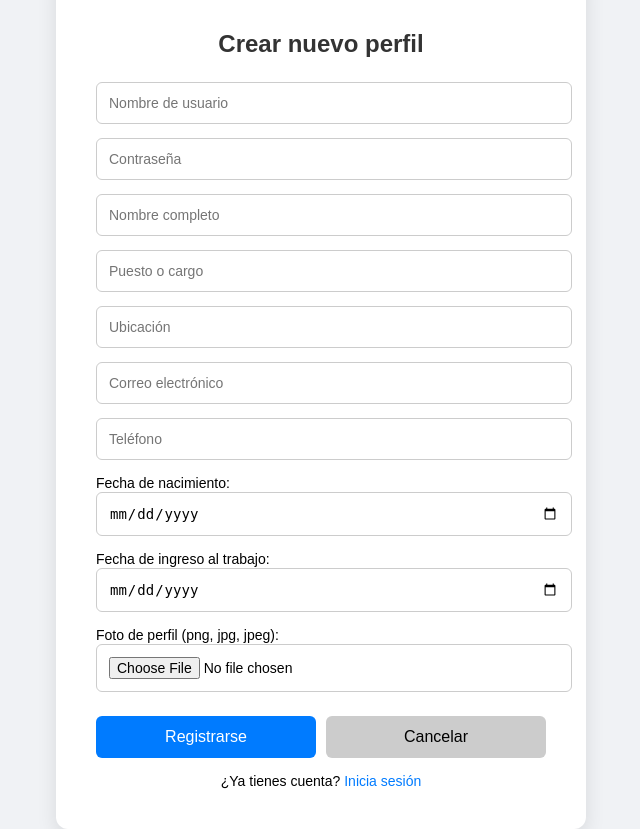
After one commit to Yukhio/landing_page, a Flask app: page /registro in a window 1280 px wide. The commit adds this page. Shown: the whole page, without its empty margins (319-959 px from the left). Run offline with Flask 3, Linux system fonts and the light colour scheme.

Commit message:
add(usuarios): Se implementó el manejo de usuarios por un login abase de un JSON

```diff
--- a/app.py
+++ b/app.py
@@ -1,24 +1,35 @@
 from flask import Flask, render_template, request, redirect, url_for, session
 from datetime import datetime, date
 from dateutil.relativedelta import relativedelta
+import json
+import os
+from werkzeug.utils import secure_filename
 
 app = Flask(__name__)
 app.secret_key = 'clave-secreta-segura'  # necesaria para usar sesiones
 
+UPLOAD_FOLDER = 'static/img/perfiles'
+ALLOWED_EXTENSIONS = {'png', 'jpg', 'jpeg'}
+app.config['UPLOAD_FOLDER'] = UPLOAD_FOLDER
+
+# Crea la carpeta si no existe
+os.makedirs(UPLOAD_FOLDER, exist_ok=True)
+
+USUARIOS_FILE = "usuarios.json"
+
+def cargar_usuarios():
+    if os.path.exists(USUARIOS_FILE):
+        with open(USUARIOS_FILE, "r") as f:
+            return json.load(f)
+    return {}
+
+def guardar_usuarios(data):
+    with open(USUARIOS_FILE, "w") as f:
+        json.dump(data, f, indent=2)
+
+
 # Usuarios de ejemplo
-usuarios = {
-    "enrique": {
-        "password": "123",
-        "nombre": "Enrique Yukhio Juárez Preciado",
-        "foto": "img/perfil.jpeg",
-        "puesto": "Desarrollador Full Stack",
-        "ubicacion": "Colima, Colima, México",
-        "email": "yukhio.000@gmail.com",
-        "telefono": "+52 3121184818",
-        "fecha_nacimiento": "1999-12-08",
-        "inicio_trabajo": "2024-12-02"
-    }
-}
+usuarios = cargar_usuarios()
 
 @app.route('/')
 def index():
@@ -26,7 +37,7 @@ def index():
 
 @app.route('/login', methods=['GET', 'POST'])
 def login():
-    mensaje = ''
+    mensaje = session.pop('mensaje_login', '')
     if request.method == 'POST':
         username = request.form['username']
         password = request.form['password']
@@ -34,11 +45,11 @@ def login():
 
         if user and user['password'] == password:
             session['username'] = username
-            session['show_welcome'] = True
             return redirect(url_for('perfil'))
         else:
             mensaje = 'Usuario o contraseña incorrectos.'
     return render_template('login.html', mensaje=mensaje)
+
 
 @app.route('/perfil')
 def perfil():
@@ -94,6 +105,44 @@ def perfil():
         "es_cumpleanios": es_cumple
     }, mostrar_bienvenida=mostrar_bienvenida)
 
+def allowed_file(filename):
+    return '.' in filename and \
+           filename.rsplit('.', 1)[1].lower() in ALLOWED_EXTENSIONS
+
+@app.route('/registro', methods=['GET', 'POST'])
+def registro():
+    mensaje = ''
+    if request.method == 'POST':
+        username = request.form['username']
+        if username in usuarios:
+            mensaje = 'El nombre de usuario ya está registrado.'
+        else:
+            # Verifica archivo
+            foto = request.files['foto']
+            if foto and allowed_file(foto.filename):
+                filename = secure_filename(f"{username}_{foto.filename}")
+                foto_path = os.path.join(app.config['UPLOAD_FOLDER'], filename)
+                foto.save(foto_path)
+                foto_url = f"img/perfiles/{filename}"
+            else:
+                mensaje = 'Formato de imagen no permitido.'
+                return render_template('registro.html', mensaje=mensaje)
+
+            usuarios[username] = {
+                "password": request.form['password'],
+                "nombre": request.form['nombre'],
+                "puesto": request.form['puesto'],
+                "ubicacion": request.form['ubicacion'],
+                "email": request.form['email'],
+                "telefono": request.form['telefono'],
+                "fecha_nacimiento": request.form['fecha_nacimiento'],
+                "inicio_trabajo": request.form['inicio_trabajo'],
+                "foto": foto_url
+            }
+            session['mensaje_login'] = '¡Usuario registrado con éxito! Ahora puedes iniciar sesión.'
+            return redirect(url_for('login'))
+    return render_template('registro.html', mensaje=mensaje)
+
 @app.route('/logout')
 def logout():
     session.clear()
--- /dev/null
+++ b/templates/registro.html
@@ -0,0 +1,174 @@
+<!DOCTYPE html>
+<html lang="es">
+
+<head>
+    <meta charset="UTF-8" />
+    <meta name="viewport" content="width=device-width, initial-scale=1.0" />
+    <title>Registro de Usuario</title>
+    <style>
+        body {
+            margin: 0;
+            font-family: Arial, sans-serif;
+            background: #f0f2f5;
+            height: 100vh;
+            display: flex;
+            justify-content: center;
+            align-items: center;
+        }
+
+        .registro-container {
+            background: white;
+            padding: 40px;
+            border-radius: 12px;
+            box-shadow: 0 8px 20px rgba(0, 0, 0, 0.1);
+            width: 100%;
+            max-width: 450px;
+        }
+
+        h2 {
+            text-align: center;
+            margin-bottom: 24px;
+            color: #333;
+        }
+
+        form input,
+        form label {
+            width: 100%;
+            font-size: 14px;
+        }
+
+        form input {
+            padding: 12px;
+            margin-bottom: 14px;
+            border: 1px solid #ccc;
+            border-radius: 6px;
+        }
+
+        .preview-img {
+            display: none;
+            margin-top: 10px;
+            max-width: 100%;
+            border-radius: 8px;
+        }
+
+        .form-buttons {
+            display: flex;
+            gap: 10px;
+            margin-top: 10px;
+        }
+
+        form button,
+        .form-buttons a {
+            flex: 1;
+            padding: 12px;
+            border-radius: 6px;
+            font-size: 16px;
+            text-align: center;
+            text-decoration: none;
+            transition: background-color 0.3s ease;
+        }
+
+        form button {
+            background-color: #007BFF;
+            color: white;
+            border: none;
+            cursor: pointer;
+        }
+
+        form button:hover {
+            background-color: #0056b3;
+        }
+
+        .form-buttons a {
+            background: #ccc;
+            color: #000;
+        }
+
+        .form-buttons a:hover {
+            background: #bbb;
+        }
+
+        .error {
+            color: red;
+            text-align: center;
+            margin-top: 10px;
+        }
+
+        .link-login {
+            text-align: center;
+            margin-top: 15px;
+            font-size: 14px;
+        }
+
+        .link-login a {
+            color: #007BFF;
+            text-decoration: none;
+        }
+
+        .link-login a:hover {
+            text-decoration: underline;
+        }
+    </style>
+</head>
+
+<body>
+
+    <div class="registro-container">
+        <h2>Crear nuevo perfil</h2>
+        <form method="POST" enctype="multipart/form-data">
+            <input type="text" name="username" placeholder="Nombre de usuario" required>
+            <input type="password" name="password" placeholder="Contraseña" required>
+            <input type="text" name="nombre" placeholder="Nombre completo" required>
+            <input type="text" name="puesto" placeholder="Puesto o cargo" required>
+            <input type="text" name="ubicacion" placeholder="Ubicación" required>
+            <input type="email" name="email" placeholder="Correo electrónico" required>
+            <input type="text" name="telefono" placeholder="Teléfono" required>
+
+            <label for="fecha_nacimiento">Fecha de nacimiento:</label>
+            <input type="date" name="fecha_nacimiento" required>
+
+            <label for="inicio_trabajo">Fecha de ingreso al trabajo:</label>
+            <input type="date" name="inicio_trabajo" required>
+
+            <label for="foto">Foto de perfil (png, jpg, jpeg):</label>
+            <input type="file" name="foto" id="foto" accept=".png,.jpg,.jpeg" required>
+
+            <img id="preview" class="preview-img" src="" alt="Vista previa" />
+
+            <div class="form-buttons">
+                <button type="submit">Registrarse</button>
+                <a href="{{ url_for('login') }}">Cancelar</a>
+            </div>
+        </form>
+
+        {% if mensaje %}
+        <div class="error">{{ mensaje }}</div>
+        {% endif %}
+
+        <div class="link-login">
+            ¿Ya tienes cuenta? <a href="{{ url_for('login') }}">Inicia sesión</a>
+        </div>
+    </div>
+
+    <script>
+        document.getElementById('foto').addEventListener('change', function (event) {
+            const file = event.target.files[0];
+            const preview = document.getElementById('preview');
+
+            if (file && file.type.match('image.*')) {
+                const reader = new FileReader();
+                reader.onload = function (e) {
+                    preview.src = e.target.result;
+                    preview.style.display = 'block';
+                };
+                reader.readAsDataURL(file);
+            } else {
+                preview.src = '';
+                preview.style.display = 'none';
+            }
+        });
+    </script>
+
+</body>
+
+</html>
--- /dev/null
+++ b/usuarios.json
@@ -0,0 +1,24 @@
+{
+  "yukhio": {
+    "password": "123",
+    "nombre": "Enrique Yukhio JuÃ¡rez Preciado",
+    "foto": "img/perfil.jpeg",
+    "puesto": "Desarrollador Full Stack",
+    "ubicacion": "Colima, Colima, MÃ©xico",
+    "email": "yukhio.000@gmail.com",
+    "telefono": "+52 3121184818",
+    "fecha_nacimiento": "1999-12-08",
+    "inicio_trabajo": "2024-12-02"
+  },
+  "elpepe": {
+    "password": "123",
+    "nombre": "El pepe etesech",
+    "foto": "img/perfil.jpeg",
+    "puesto": "Programador",
+    "ubicacion": "Tecomán",
+    "email": "a@a.com",
+    "telefono": "1312314212",
+    "fecha_nacimiento": "2025-06-12",
+    "inicio_trabajo": "2024-01-12"
+  }
+}
```
Also changed, not shown: templates/login.html (+34 -1 lines), static/img/perfiles/tilin_Selene.jpeg (added).
